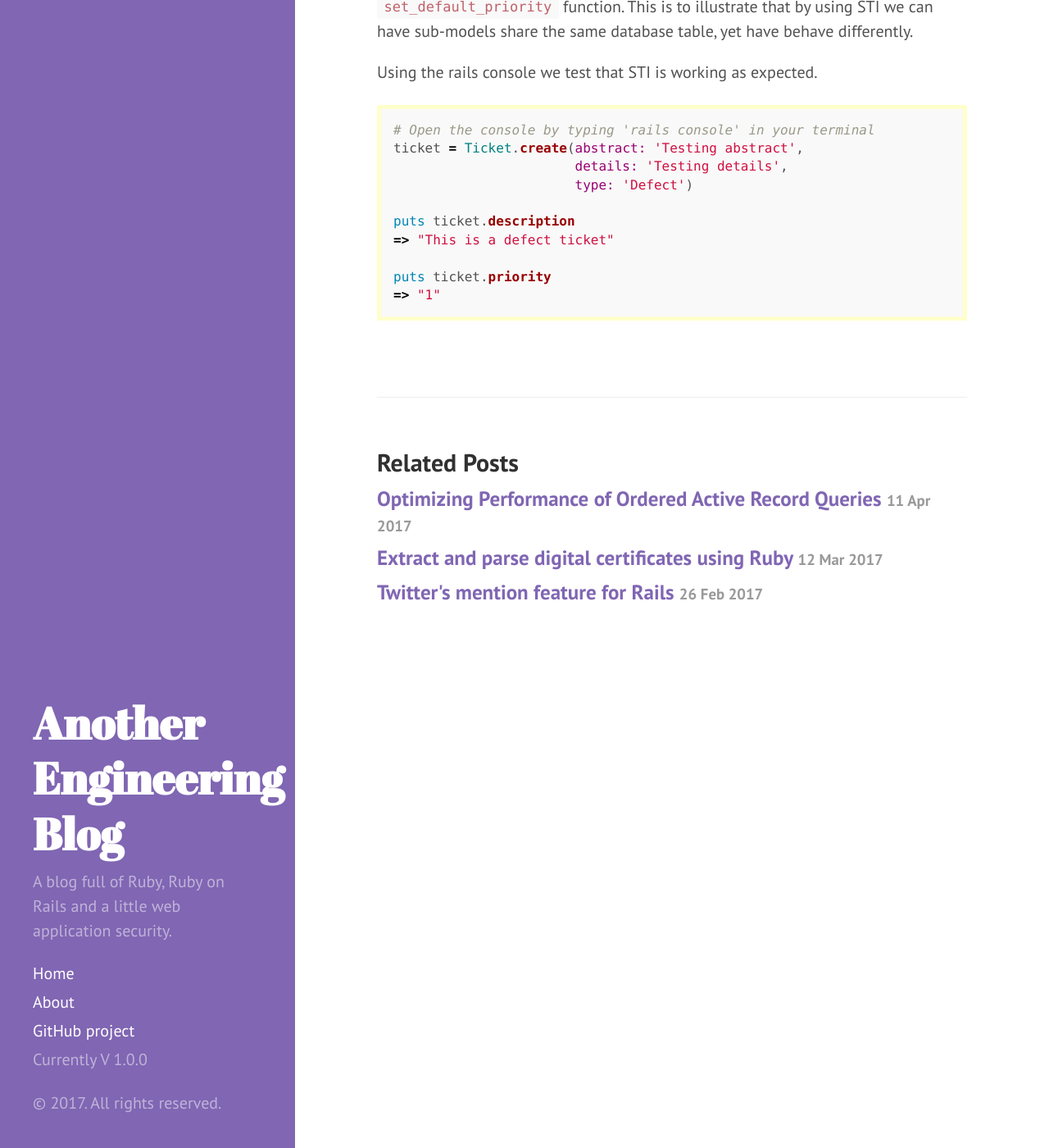
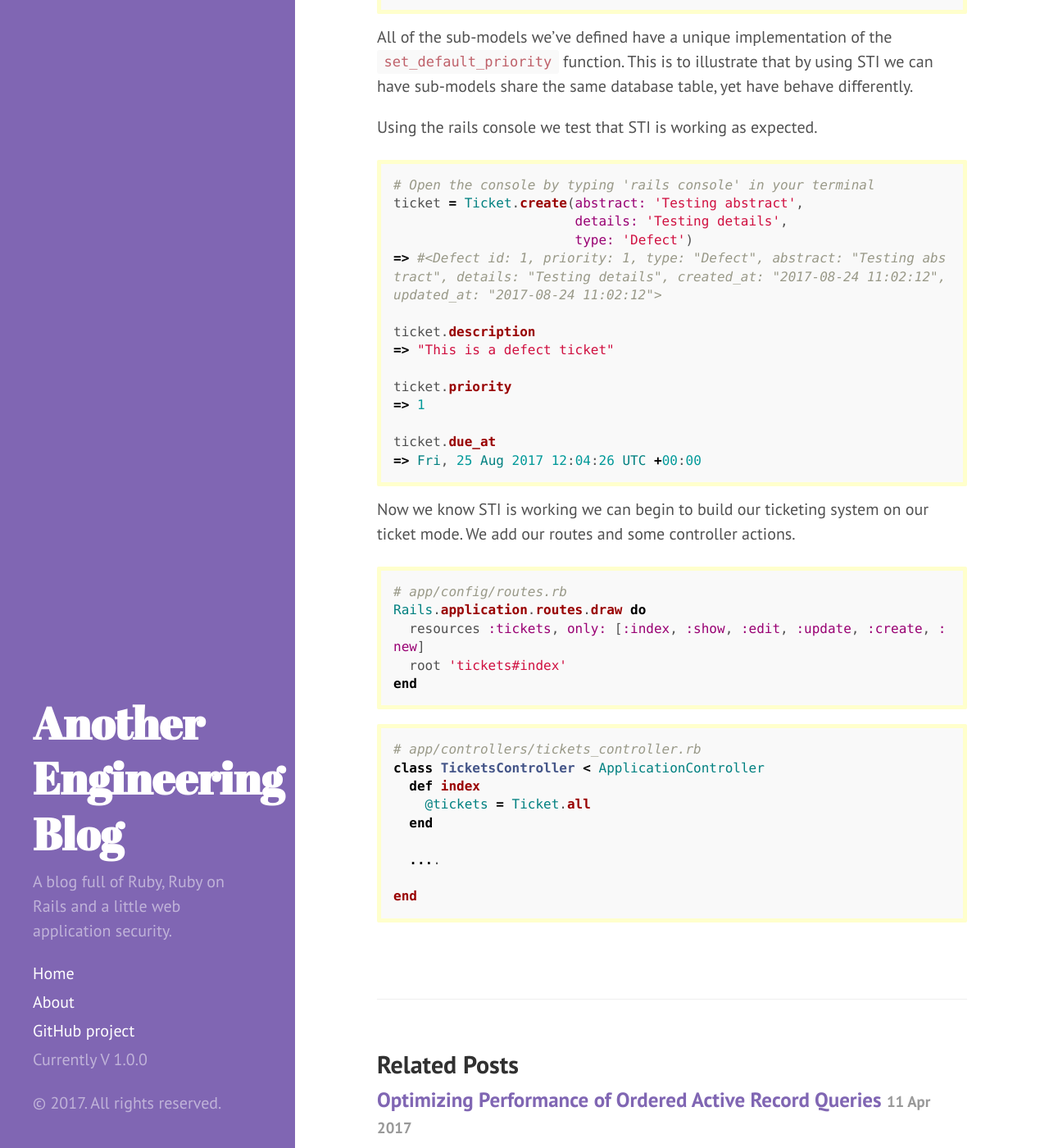
Before and after one commit to WillHennessey/WillHennessey.github.io, a Jekyll site: the page built from _posts/2017-08-21-single-table-inheritance-with-rails.md, in a window 1280 px wide and 1400 px high, scrolled down 3405 px. Shown: the whole window at 82% size. Built offline with Jekyll 4.4.1, drawn with Linux system fonts in a browser that asks for light colours; comment, search, counter and statistics services are not loaded; some of the changed text lies outside the part shown.

Commit message:
Tweaking classes and migration

```diff
--- a/_posts/2017-08-21-single-table-inheritance-with-rails.md
+++ b/_posts/2017-08-21-single-table-inheritance-with-rails.md
@@ -58,16 +58,18 @@ A simple Ticket model will look like this.
 {% highlight ruby %}
 # app/models/ticket.rb
 class Ticket < ActiveRecord::Base
+  MAX_TYPE_LENGTH = 20
   MAX_ABSTRACT_LENGTH = 255
   MAX_DETAILS_LENGTH = 65535
 
   validates :abstract, presence: true, length: { minimum: 10, maximum: MAX_ABSTRACT_LENGTH }
   validates :details, presence: true, length: { minimum: 10, maximum: MAX_DETAILS_LENGTH }
+  validates :type, presence: true, length: { minimum: 3, maximum: MAX_TYPE_LENGTH }
   validates :priority, numericality: { only_integer: true, greater_than_or_equal_to: 0 }
 
   after_create :set_default_priority
 
-  def ticket_description
+  def description
     "This is a #{type.downcase} ticket."
   end
 end
@@ -151,11 +153,42 @@ Using the rails console we test that STI is working as expected.
 ticket = Ticket.create(abstract: 'Testing abstract',
                        details: 'Testing details',
                        type: 'Defect')
+=> #<Defect id: 1, priority: 1, type: "Defect", abstract: "Testing abstract", details: "Testing details", created_at: "2017-08-24 11:02:12", updated_at: "2017-08-24 11:02:12">
 
-puts ticket.description
+ticket.description
 => "This is a defect ticket"
 
-puts ticket.priority
-=> "1"
+ticket.priority
+=> 1
+
+ticket.due_at
+=> Fri, 25 Aug 2017 12:04:26 UTC +00:00
 {% endhighlight %}
 </div>
+
+Now we know STI is working we can begin to build our ticketing system on our ticket mode.
+We add our routes and some controller actions.
+
+<div class="block-code-expanded">
+{% highlight ruby %}
+# app/config/routes.rb
+Rails.application.routes.draw do
+  resources :tickets, only: [:index, :show, :edit, :update, :create, :new]
+  root 'tickets#index'
+end
+{% endhighlight %}
+</div>
+
+<div class="block-code-expanded">
+{% highlight ruby %}
+# app/controllers/tickets_controller.rb
+class TicketsController < ApplicationController
+  def index
+    @tickets = Ticket.all
+  end
+
+  ....
+
+end
+{% endhighlight %}
+</div>
```
Also changed, not shown: other parts of _posts/2017-08-21-single-table-inheritance-with-rails.md (+1 -1 lines).
